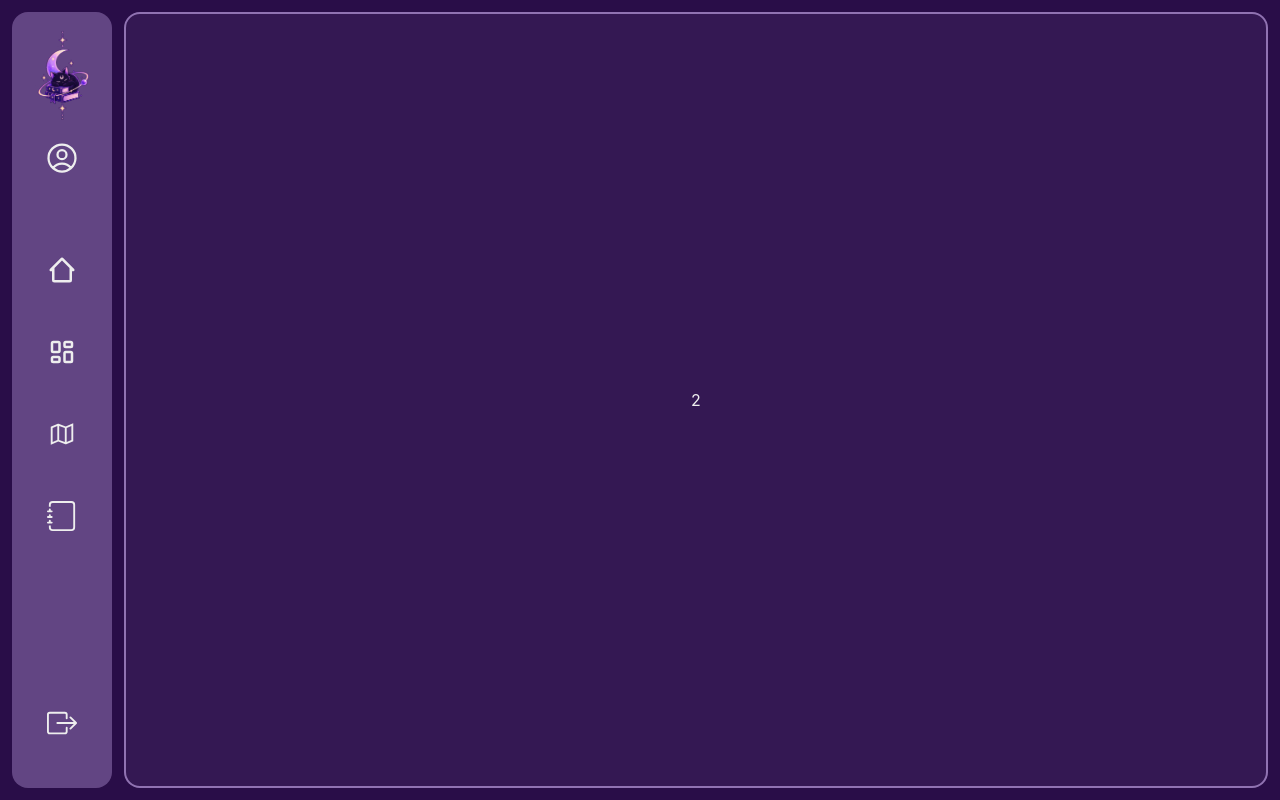
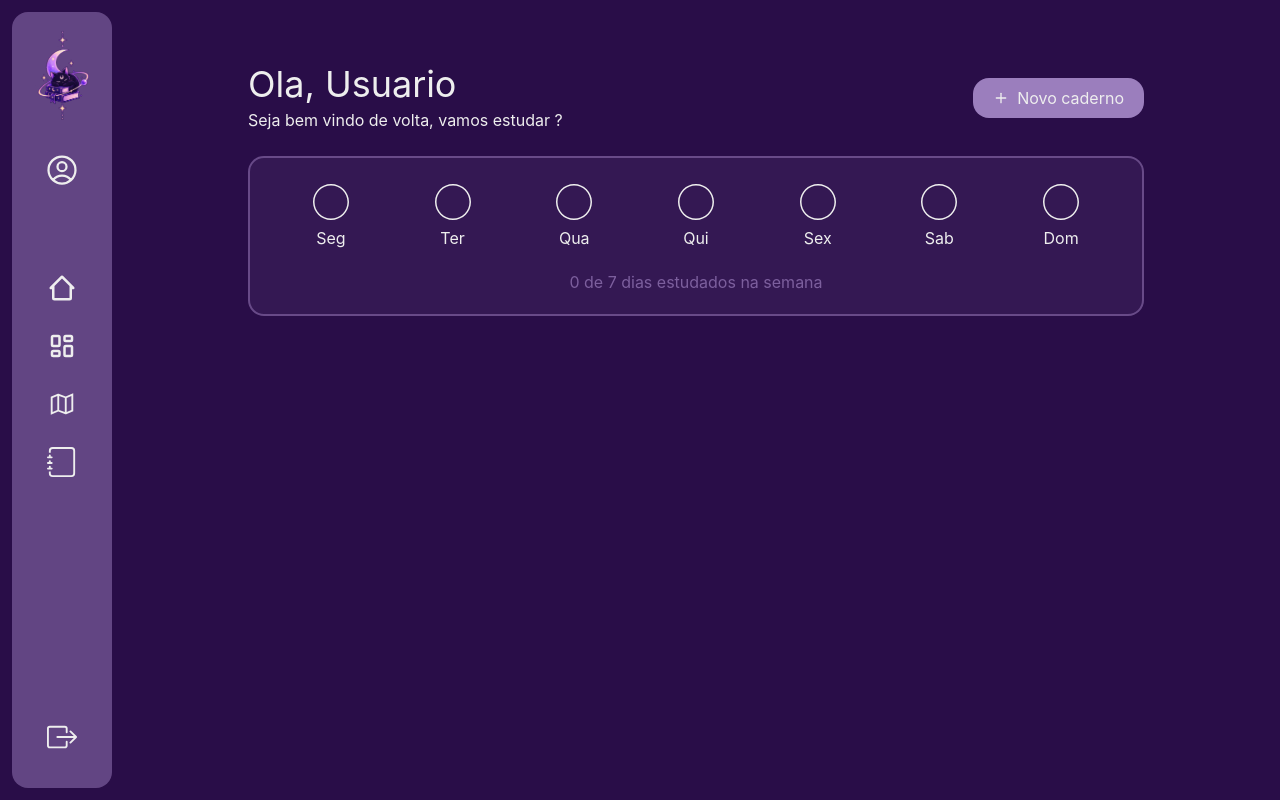
Before and after one commit to stelsol/Caderno-estudos, a React (Vite) app: page /Home in a window 1280 px wide. Built offline with nearby package versions, Linux system fonts and the light colour scheme.

Commit message:
fate: Conteudo home

```diff
--- a/src/pages/Home.jsx
+++ b/src/pages/Home.jsx
@@ -6,18 +6,20 @@ import { BsJournal } from "react-icons/bs";
 import { TbLayoutDashboard } from "react-icons/tb";
 import { BiHomeAlt2 } from "react-icons/bi";
 import { HiOutlineUserCircle } from "react-icons/hi2";
+import { FiPlus } from "react-icons/fi";
+import { LiaCircleSolid } from "react-icons/lia";
 export default function Home() {
   return (
     <div className=" min-h-screen w-auto flex flex-col  bg-[#290d48]   font-sans text-foreground box-border text-[#eeeeee]">
       <div className="  flex flex-1 gap-3  shrink p-3">
         <div className="  bg-[#9B7EBD]/50  w-[100px] flex flex-col  justify-center items-center rounded-2xl">
-          <div className="flex flex-col items-center justify-start text-4xl gap-4  pt-4 grow-3">
+          <div className="flex flex-col items-center justify-start text-4xl gap-7  pt-4 grow-3">
             <img src={logo2} alt="Logo" />
             <Link to="#">
               <HiOutlineUserCircle />
             </Link>
           </div>
-          <div className=" flex flex-col items-stretch text-3xl gap-13 grow-7 p-1">
+          <div className=" flex flex-col items-stretch text-3xl gap-7 grow-7 p-1">
             <Link to="#">
               <BiHomeAlt2 />
             </Link>
@@ -31,15 +33,79 @@ export default function Home() {
               <BsJournal />
             </Link>
           </div>
-          <div className="flex grow-2">
+          <div className="flex grow-2 items-end pb-9">
             <Link to="/Login" className="text-3xl">
               {" "}
               <BsBoxArrowRight />
             </Link>
           </div>
         </div>
-        <div className=" bg-[#9B7EBD]/10  border-2 border-[#9B7EBD]/90  flex-1 rounded-2xl flex justify-center items-center">
-          2
+        <div className="  flex-1 rounded-2xl flex justify-center ">
+          <section className=" flex  flex-col items-center  pt-13">
+            {/* Section frequencia de uso */}
+            <section className=" flex gap-6 flex-col ">
+              <div className="flex w-4xl  justify-between items-center">
+                {" "}
+                <div className="flex flex-col gap-1">
+                  <h1 className="text-4xl">Ola, Usuario </h1>
+                  <p>Seja bem vindo de volta, vamos estudar ?</p>
+                </div>
+                <button
+                  type="button"
+                  className="flex justify-center items-center gap-2 px-5 py-2 bg-[#9B7EBD] rounded-2xl"
+                >
+                  {" "}
+                  <FiPlus />
+                  Novo caderno
+                </button>{" "}
+              </div>
+              {/* section dias de atividade */}
+              <div className=" bg-[#9B7EBD]/10  border-2 border-[#9B7EBD]/50 text-center  flex flex-col gap-5 rounded-2xl  p-5 ">
+                {/* contendo os dias estudados */}
+                <div className="flex justify-around">
+                  {/* Dias da semana */}
+                  <div className=" flex flex-col items-center">
+                    {" "}
+                    <LiaCircleSolid className="text-5xl" />
+                    <span>Seg</span>
+                  </div>{" "}
+                  <div className=" flex flex-col items-center">
+                    {" "}
+                    <LiaCircleSolid className="text-5xl" />
+                    <span>Ter</span>
+                  </div>{" "}
+                  <div className=" flex flex-col items-center">
+                    {" "}
+                    <LiaCircleSolid className="text-5xl" />
+                    <span>Qua</span>
+                  </div>{" "}
+                  <div className=" flex flex-col items-center">
+                    {" "}
+                    <LiaCircleSolid className="text-5xl" />
+                    <span>Qui</span>
+                  </div>{" "}
+                  <div className=" flex flex-col items-center">
+                    {" "}
+                    <LiaCircleSolid className="text-5xl" />
+                    <span>Sex</span>
+                  </div>{" "}
+                  <div className=" flex flex-col items-center">
+                    {" "}
+                    <LiaCircleSolid className="text-5xl" />
+                    <span>Sab</span>
+                  </div>{" "}
+                  <div className=" flex flex-col items-center">
+                    {" "}
+                    <LiaCircleSolid className="text-5xl" />
+                    <span>Dom</span>
+                  </div>{" "}
+                </div>
+                <p className="text-[#9B7EBD]/70 ">
+                  0 de 7 dias estudados na semana
+                </p>
+              </div>
+            </section>
+          </section>
         </div>
       </div>
     </div>
```
